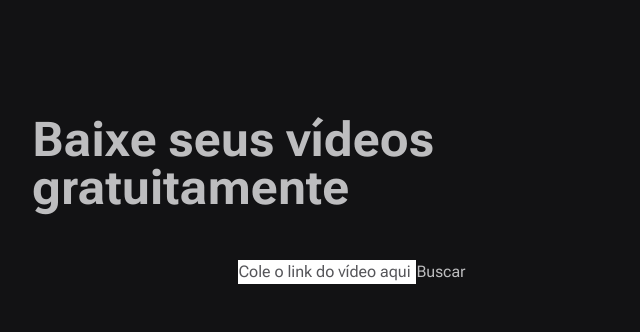
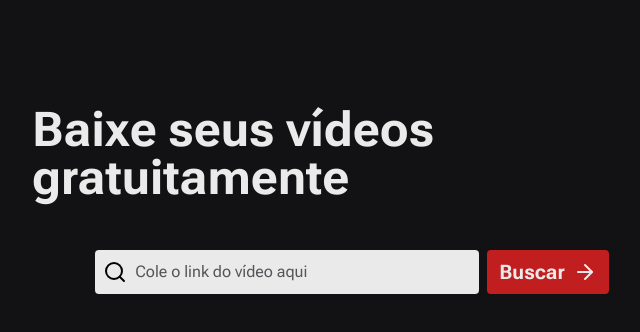
Before and after one commit to RichardeLira/Youtube-Web-DownLoader, a Next.js app in the folder FrontEnd/: page / in a window 1280 px wide. Shown: the top 332 px of the page, without its empty margins (288-928 px from the left). Built offline with nearby package versions, Linux system fonts and the light colour scheme.

Commit message:
style search box and button

```diff
--- a/FrontEnd/src/app/layout.tsx
+++ b/FrontEnd/src/app/layout.tsx
@@ -12,9 +12,7 @@ export const metadata = {
 export default function RootLayout({ children }: { children: ReactNode }) {
   return (
     <html lang="en">
-      <body
-        className={`${roboto.variable} bg-gray-900 font-sans text-gray-100`}
-      >
+      <body className={`${roboto.variable} bg-gray-900 font-sans text-gray-50`}>
         <div>
           <main>{children}</main>
         </div>
--- a/FrontEnd/src/app/page.tsx
+++ b/FrontEnd/src/app/page.tsx
@@ -3,6 +3,7 @@
 import { useForm } from 'react-hook-form'
 import { z } from 'zod'
 import { zodResolver } from '@hookform/resolvers/zod'
+import { ArrowRight, Search } from 'lucide-react'
 
 const linkFormSchema = z.object({
   link: z.string(),
@@ -27,13 +28,26 @@ export default function Home() {
     <div className="fixed left-1/2 top-1/4 flex -translate-x-1/2 -translate-y-1/2 transform flex-col items-center justify-center gap-12">
       <h1 className="text-5xl font-bold">Baixe seus vídeos gratuitamente</h1>
 
-      <form onSubmit={handleSubmit(handleSearch)}>
-        <input
-          type="text"
-          placeholder="Cole o link do vídeo aqui"
-          {...register('link')}
-        />
-        <button type="submit">Buscar</button>
+      <form onSubmit={handleSubmit(handleSearch)} className="flex gap-2">
+        <div className="flex w-96 items-center gap-2 rounded bg-gray-50 p-2">
+          <div className="">
+            <Search color="black" />
+          </div>
+          <input
+            type="text"
+            placeholder="Cole o link do vídeo aqui"
+            {...register('link')}
+            className="flex-1 rounded border-none bg-gray-50 text-gray-900 outline-none"
+          />
+        </div>
+
+        <button
+          type="submit"
+          className="flex items-center justify-center gap-2 rounded bg-red-500 px-3 py-2 text-xl font-bold"
+        >
+          Buscar
+          <ArrowRight />
+        </button>
       </form>
     </div>
   )
```
